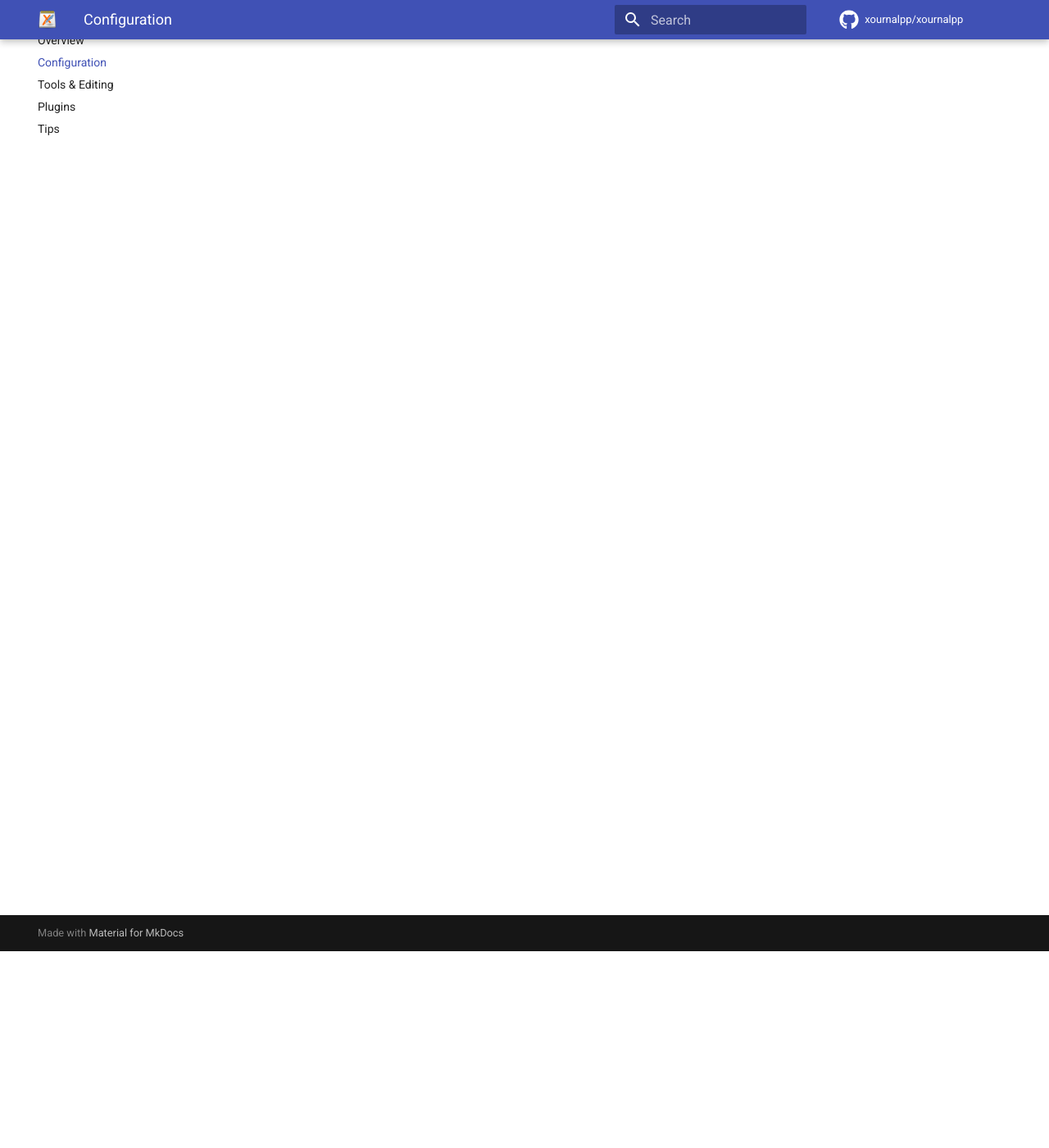
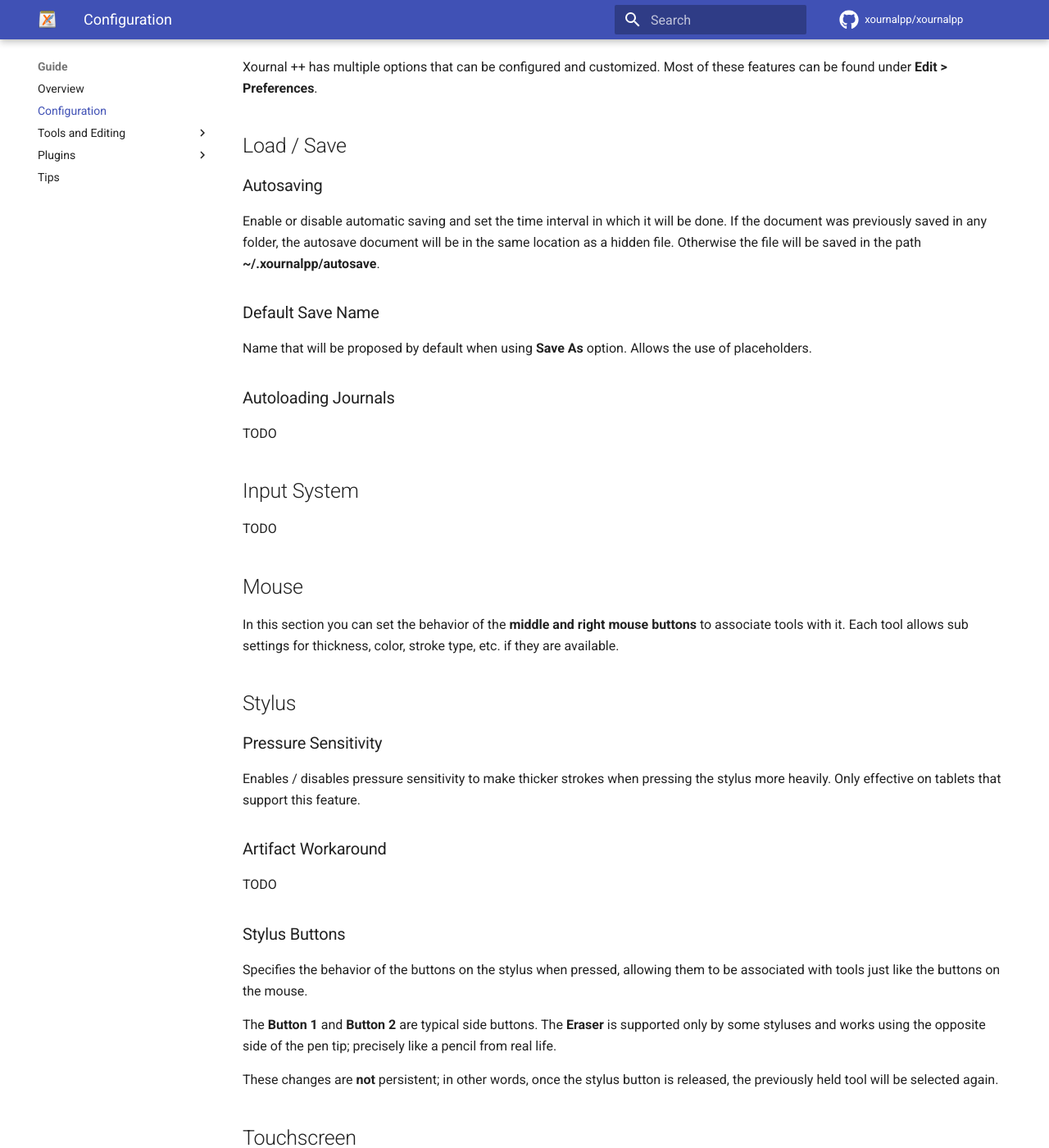
Before and after one commit to xournalpp/xournalpp.github.io, an MkDocs documentation site: the page built from docs/guide/config.md, in a window 1280 px wide and 1400 px high, scrolled down 240 px. Shown: the whole window at 82% size. Built offline with MkDocs 1.6.1 and Material for MkDocs 9.7.7, drawn with Linux system fonts in a browser that asks for light colours; comment, search, counter and statistics services are not loaded; the version menu is left out; some of the changed text lies outside the part shown.

```diff
--- a/docs/guide/config.md
+++ b/docs/guide/config.md
@@ -1,3 +1,77 @@
 # Configuration
 
+# Preferences
+Xournal ++ has multiple options that can be configured and customized. Most of these features can be found under **Edit > Preferences**.
+
+## Load / Save
+
+### Autosaving
+
+Enable or disable automatic saving and set the time interval in which it will be done. If the document was previously saved in any folder, the autosave document will be in the same location as a hidden file. Otherwise the file will be saved in the path **~/.xournalpp/autosave**.
+
+### Default Save Name
+
+Name that will be proposed by default when using **Save As** option. Allows the use of placeholders.
+
+### Autoloading Journals
+
 TODO
+
+## Input System
+
+TODO
+
+## Mouse
+
+In this section you can set the behavior of the **middle and right mouse buttons** to associate tools with it. Each tool allows sub settings for thickness, color, stroke type, etc. if they are available.
+
+## Stylus
+
+### Pressure Sensitivity
+
+Enables / disables pressure sensitivity to make thicker strokes when pressing the stylus more heavily. Only effective on tablets that support this feature.
+
+### Artifact Workaround
+
+TODO
+
+### Stylus Buttons
+
+Specifies the behavior of the buttons on the stylus when pressed, allowing them to be associated with tools just like the buttons on the mouse.
+
+The **Button 1** and **Button 2** are typical side buttons. The **Eraser** is supported only by some styluses and works using the opposite side of the pen tip; precisely like a pencil from real life.
+
+These changes are **not** persistent; in other words, once the stylus button is released, the previously held tool will be selected again.
+
+
+## Touchscreen
+
+TODO
+
+## View
+
+TODO
+
+## Zoom
+
+TODO
+
+## Drawing Area
+
+TODO
+
+## Defaults
+
+TODO
+
+## Audio Recording
+
+TODO
+
+## LaTeX
+
+TODO
+
+## Language
+
+TODO
--- a/mkdocs.yml
+++ b/mkdocs.yml
@@ -9,8 +9,14 @@ nav:
   - Guide:
       - Overview: guide/overview.md
       - Configuration: guide/config.md
-      - Tools & Editing: guide/tools.md
-      - Plugins: guide/plugins.md
+      - Tools and Editing:
+         - Pen and Highlighter tools: guide/tools/pen.md
+         - Eraser tool: guide/tools/eraser.md
+         - Selection and Snapping tools: guide/tools/selecsnap.md
+         - LaTeX tool: guide/tools/latex.md
+      - Plugins:
+         - Bulding plugins: guide/plugins/plugins.md
+         - Notable plugins: guide/plugins/notable.md
       - Tips: guide/tips.md
   - Community: community.md
   - "Report a bug": https://github.com/xournalpp/xournalpp/issues
@@ -28,6 +34,7 @@ theme:
     accent: deep orange
   features:
     - navigation.tabs
+    - toc.integrate
 
 #Enable macros
 plugins:
```
Also changed, not shown: docs/guide/plugins/notable.md (added, +9 -0 lines), docs/guide/plugins/plugins.md (renamed from docs/guide/plugins.md, +1 -9 lines), docs/guide/tools.md (deleted, +0 -142 lines), docs/guide/tools/eraser.md (added, +7 -0 lines), docs/guide/tools/latex.md (added, +87 -0 lines), docs/guide/tools/pen.md (added, +45 -0 lines), docs/guide/tools/selecsnap.md (added, +44 -0 lines).
